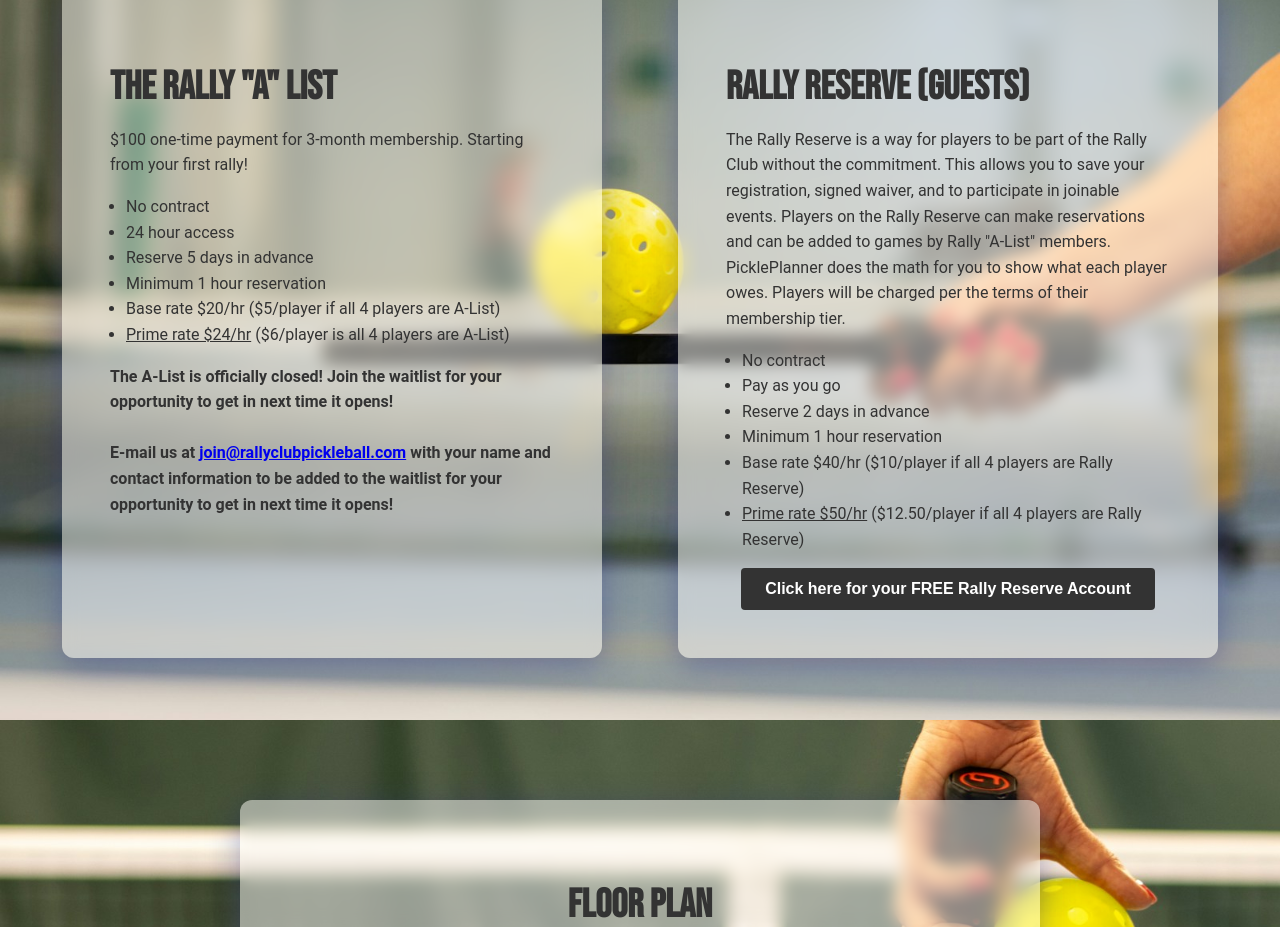
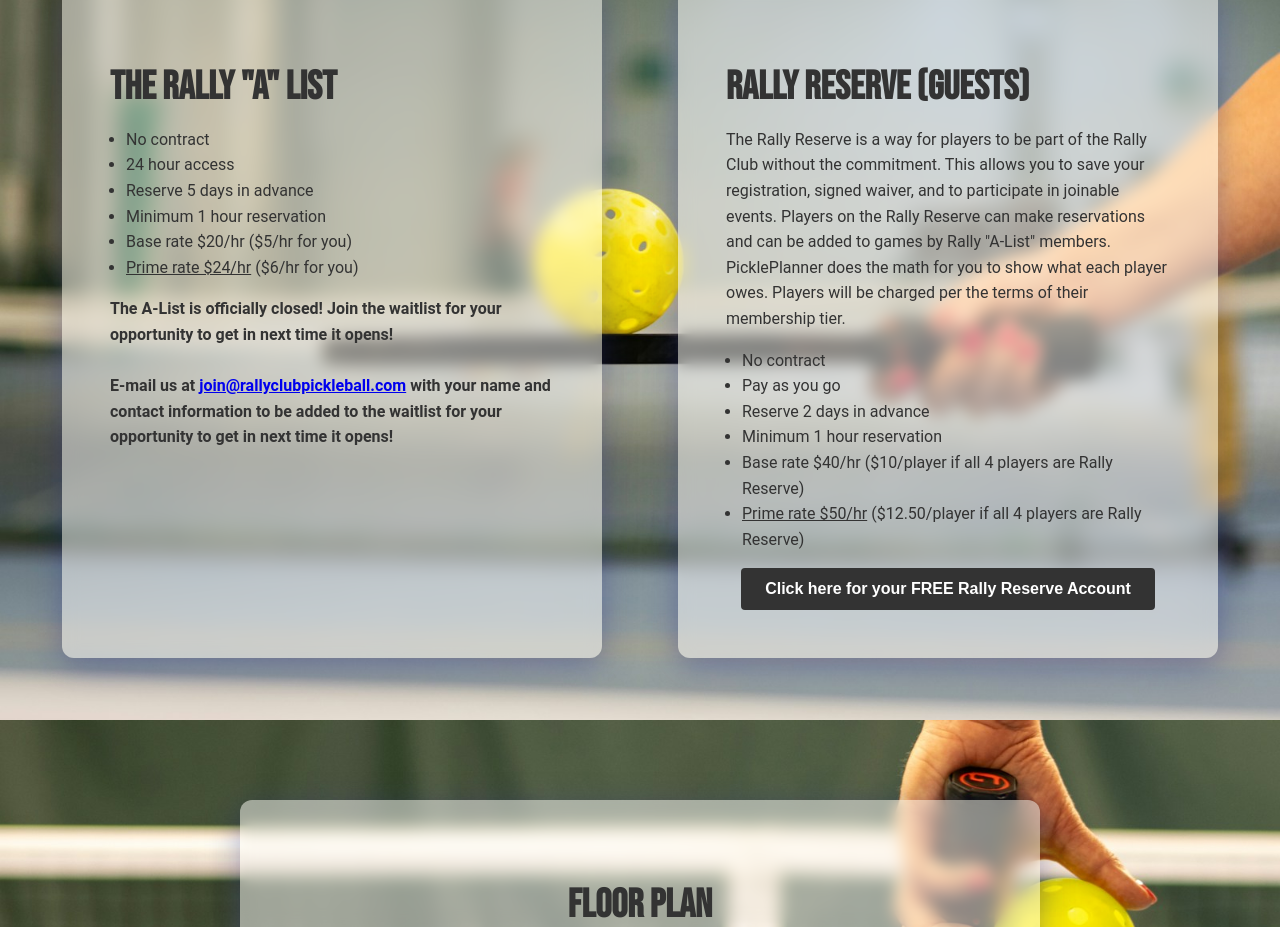
Before and after one commit to bleemus/rallyclubpickleballsite, a Next.js app in the folder site/: page / in a window 1280 px wide. Shown: the part 1680-2607 px from the top of the page. Built offline with nearby package versions, Linux system fonts and the light colour scheme.

Commit message:
Update index.js
Alist changes

```diff
--- a/site/pages/index.js
+++ b/site/pages/index.js
@@ -133,15 +133,12 @@
           <div className="membership-container">
             <div className="glass-card membership-box beta-box">
               <h2 className="section-heading">The Rally "A" List</h2>
-              <p className="section-text">
-                $100 one-time payment for 3-month membership. Starting from your first rally!
-              </p>
               <ul className="section-text">
                 <li>No contract</li>
                 <li>24 hour access</li>
                 <li>Reserve 5 days in advance</li>
                 <li>Minimum 1 hour reservation</li>
-                <li>Base rate $20/hr ($5/player if all 4 players are A-List)</li>
+                <li>Base rate $20/hr ($5/hr for you)</li>
                 <li>
                   <span className="tooltip-trigger">
                     Prime rate $24/hr
@@ -155,7 +152,7 @@
                       5:30am – midnight
                     </span>
                   </span>
-                  {" "}($6/player is all 4 players are A-List)
+                  {" "}($6/hr for you)
                 </li>
               </ul>
               {/* Removing A-list stuff for now
```
